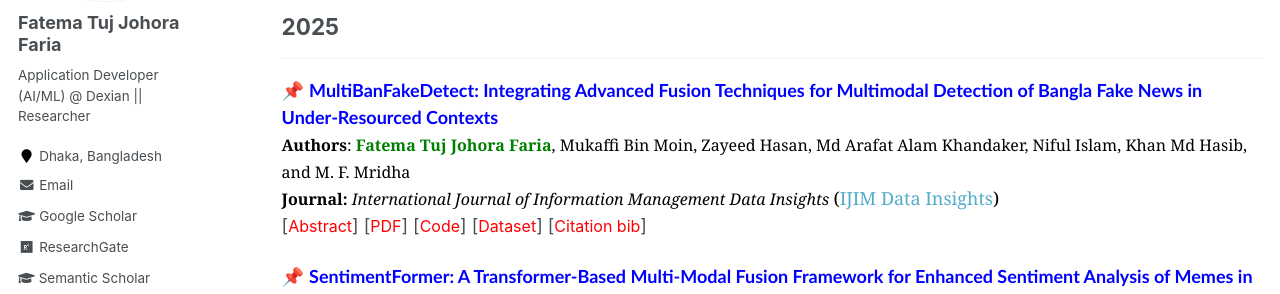
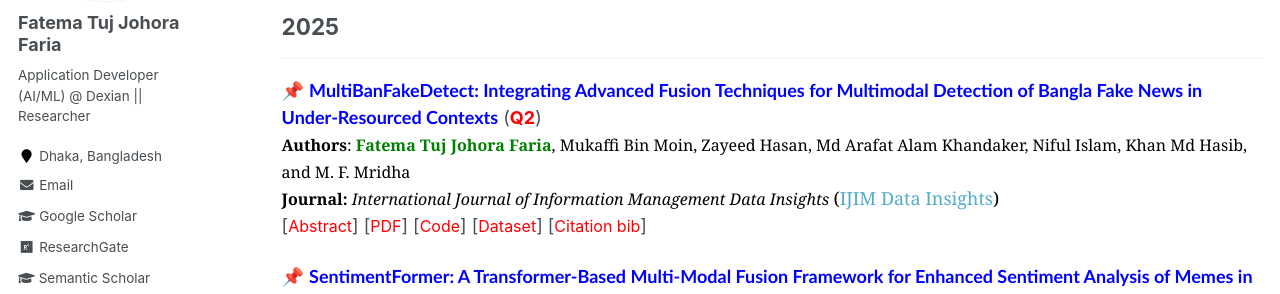
Before and after one commit to fatemafaria142/fatemafaria142.github.io, a Jekyll site: the page built from _pages/publications.md, in a window 1280 px wide and 900 px high. Shown: the part 250-544 px from the top of the window. Built offline with Jekyll 4.4.1, drawn with Linux system fonts in a browser that asks for light colours; some web fonts are replaced.

Commit message:
Update publications

```diff
--- a/_pages/publications.md
+++ b/_pages/publications.md
@@ -12,7 +12,7 @@ author_profile: true
 ---------
 
 <!-- Paper 01 -->
-📌 [<span style="color:blue;font-family:Trebuchet MS;">**MultiBanFakeDetect: Integrating Advanced Fusion Techniques for Multimodal Detection of Bangla Fake News in Under-Resourced Contexts**</span>](https://www.sciencedirect.com/science/article/pii/S2667096825000291)<br>
+📌 [<span style="color:blue;font-family:Trebuchet MS;">**MultiBanFakeDetect: Integrating Advanced Fusion Techniques for Multimodal Detection of Bangla Fake News in Under-Resourced Contexts**</span>](https://www.sciencedirect.com/science/article/pii/S2667096825000291) (<span style="color:red"><strong>Q2</strong></span>)<br>
 <span style="color:black;font-family:Georgia">
 	<font size="3"><strong>Authors</strong>: <strong style="color:green">Fatema Tuj Johora Faria</strong>, Mukaffi Bin Moin, Zayeed Hasan, Md Arafat Alam Khandaker, Niful Islam, Khan Md Hasib, and M. F. Mridha</font>
 </span>
```
